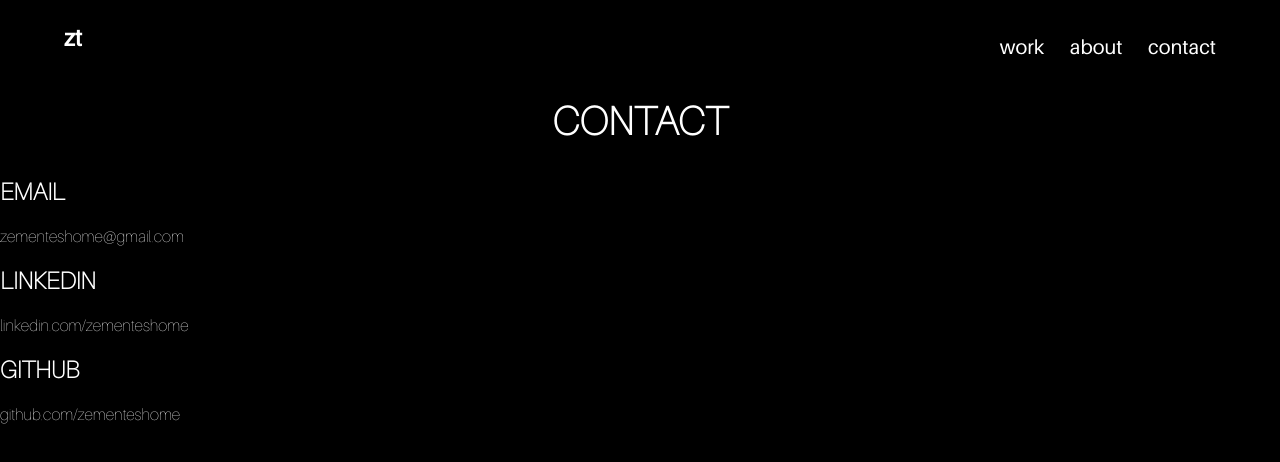
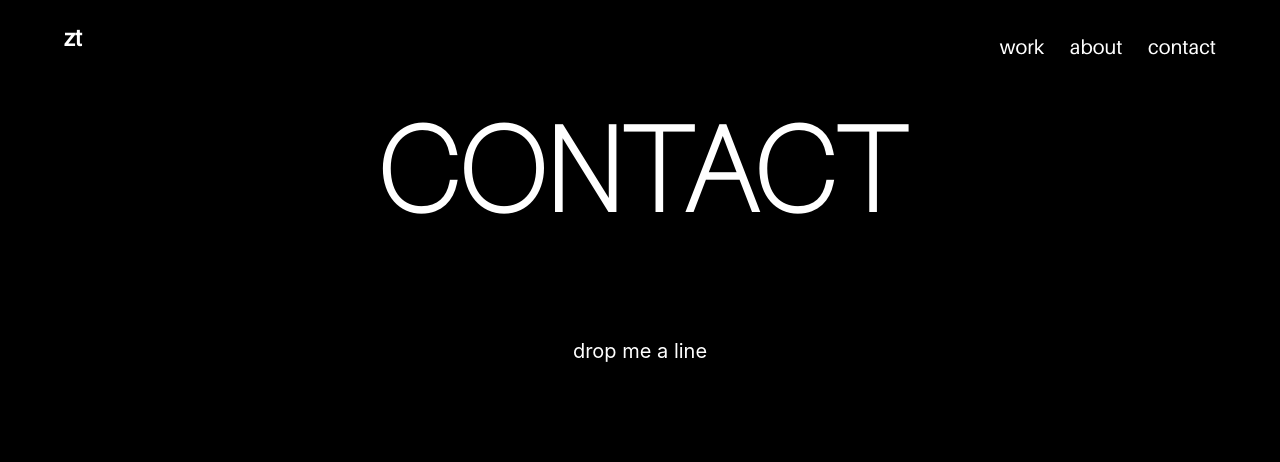
Before and after one commit to zementeshome/zemen-teshome-portfolio, a React (Create React App) app: page /contact in a window 1280 px wide. Shown: the top 462 px of the page. Built offline with nearby package versions, Linux system fonts and the light colour scheme.

Commit message:
beginning of styling for contact page

```diff
--- a/src/components/About/About.scss
+++ b/src/components/About/About.scss
@@ -5,7 +5,6 @@
 html, body {
     margin: 0;
     padding: 0;
-    font-family: 'Aileron UltraLight';
     // scroll-behavior: smooth;
 }
 
@@ -47,6 +46,7 @@ html, body {
 
     &__header {
         @include mobile {
+            font-family: 'Aileron UltraLight';
             font-size: 50px;
         }
         @include tablet {
--- a/src/components/Contact/Contact.jsx
+++ b/src/components/Contact/Contact.jsx
@@ -6,13 +6,16 @@ function Contact() {
         return (
             <section className="contact">
                 <Header />
+                <div className="contact__container">
                 <h1 className="contact__header">CONTACT</h1>
-                <h2 className="contact__sub-heading">EMAIL</h2>
+                <p className="contact__message">drop me a line</p>
+                {/* <h2 className="contact__sub-heading">EMAIL</h2>
                 <p className="contact__info">zementeshome@gmail.com</p>
                 <h2 className="contact__sub-heading">LINKEDIN</h2>
                 <p className="contact__info">linkedin.com/zementeshome</p>
                 <h2 className="contact__sub-heading">GITHUB</h2>
-                <p className="contact__info">github.com/zementeshome</p>
+                <p className="contact__info">github.com/zementeshome</p> */}
+                </div>
             {/* <img className="contact__image" src={process.env.PUBLIC_URL + '/assets/images/v1.svg'} alt="background"/> */}
             </section>
         )
--- a/src/components/Contact/Contact.scss
+++ b/src/components/Contact/Contact.scss
@@ -21,5 +21,19 @@
             // margin-left: 5vw;
             margin-top: 2rem;
         }
+        @include tablet {
+            font-size: 80px;
+        }
+        @include desktop {
+            font-size: 120px;
+        }
+    }
+
+    &__message {
+        @include mobile {
+            display: flex;
+            justify-content: center;
+            font-size: 20px;
+        }
     }
 }
--- a/src/components/Home/Home.scss
+++ b/src/components/Home/Home.scss
@@ -6,11 +6,7 @@ body {
     background: black;
     padding: 0;
     margin: 0;
-    // background-image: url('/src/BackgroundImage/v1.svg');
-    // background-size:contain;
-    // background-position:top;
-    // background: cover;
-    // font-family: 'Aileron Regular';
+    // font-weight: bold;
   }
 
   .container {
@@ -58,7 +54,7 @@ body {
           font-size: 64px;
         }
         @include desktop {
-          font-size: 65px;
+          font-size: 85px;
         }
       }
       .text-stroke,
```
